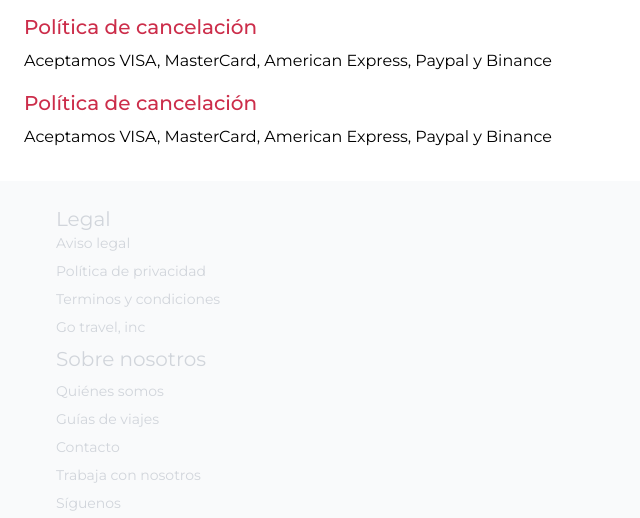
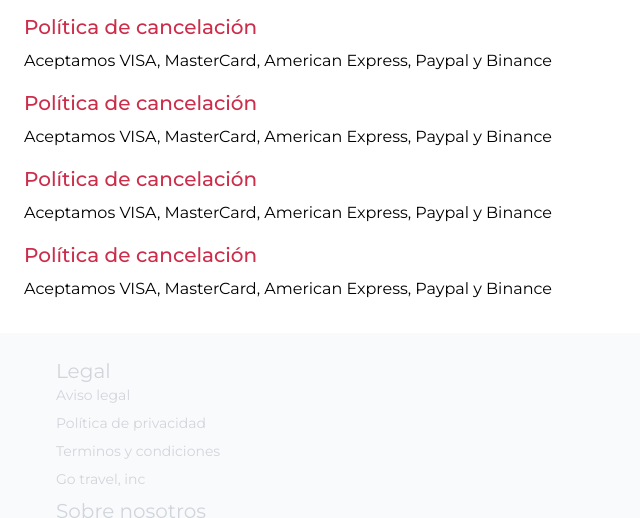
Before and after one commit to Azfe/landingpage_gotravel, a website: page public/index.html in a window 1280 px wide. Shown: the part 2359-2877 px from the top of the page, without its empty margins (0-640 px from the left). Drawn offline with Linux system fonts and the light colour scheme.

Commit message:
add content to FAQs

```diff
--- a/public/index.html
+++ b/public/index.html
@@ -121,6 +121,14 @@
                     <h4 class="text-xl font-medium text-primary">Política de cancelación</h4>
                     <p class="text-md pt-2">Aceptamos VISA, MasterCard, American Express, Paypal y Binance</p>
                 </div>
+                <div>
+                    <h4 class="text-xl font-medium text-primary">Política de cancelación</h4>
+                    <p class="text-md pt-2">Aceptamos VISA, MasterCard, American Express, Paypal y Binance</p>
+                </div>
+                <div>
+                    <h4 class="text-xl font-medium text-primary">Política de cancelación</h4>
+                    <p class="text-md pt-2">Aceptamos VISA, MasterCard, American Express, Paypal y Binance</p>
+                </div>
             </div>
         </div>
     </section>
```
